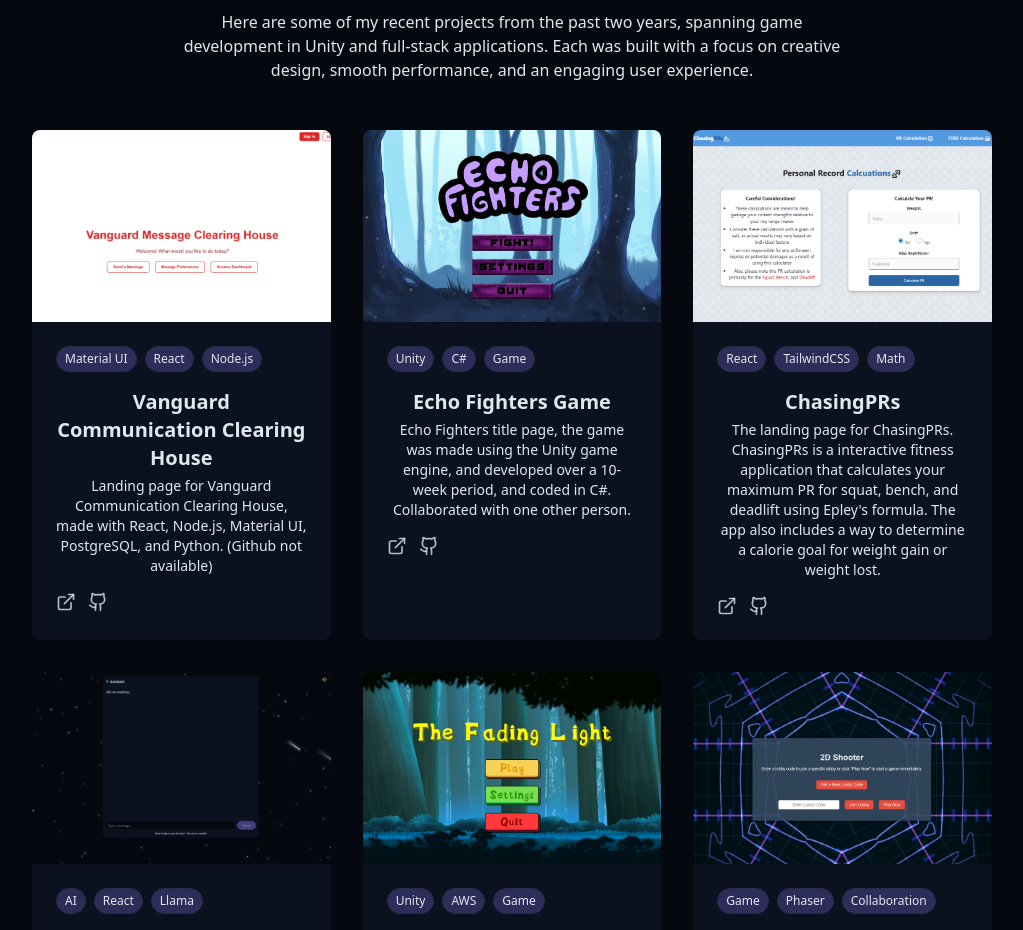
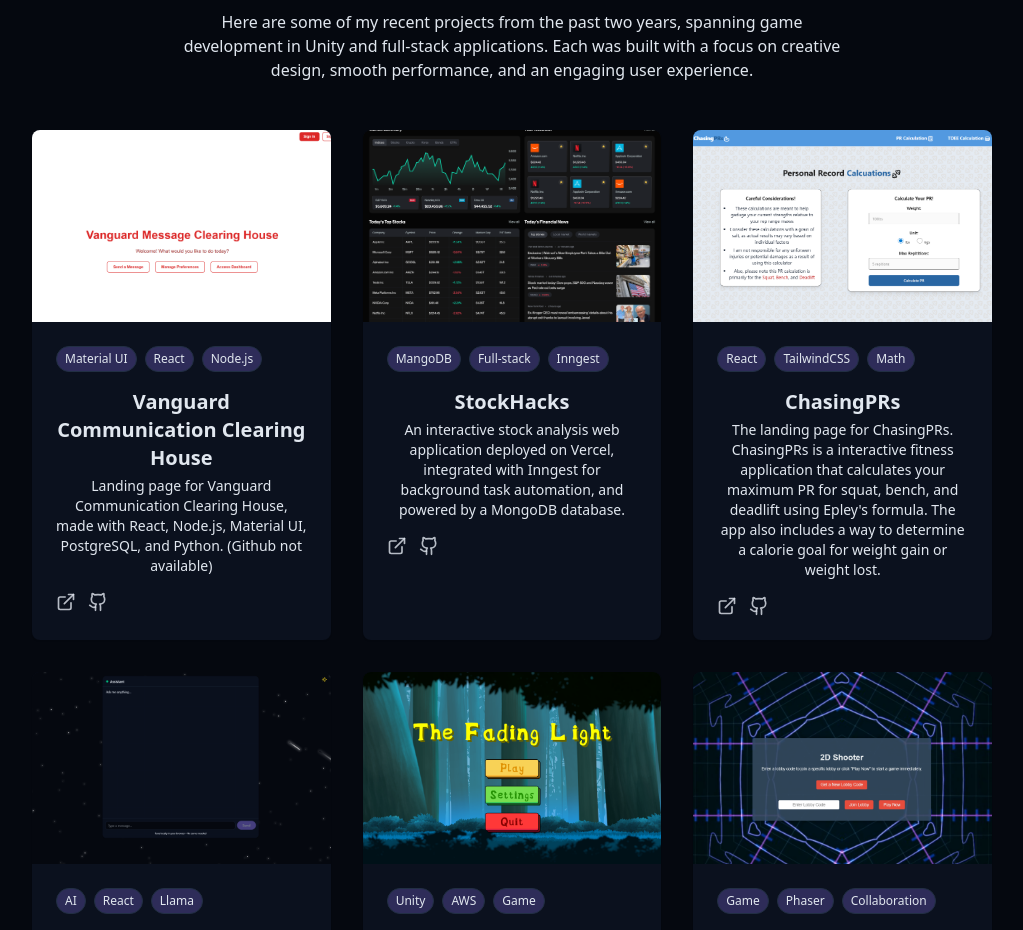
Before and after one commit to Jr3582/protfolioProject, a React (Vite) app: page / in a window 1280 px wide. Shown: the part 4360-5290 px from the top of the page, without its empty margins (128-1151 px from the left). Built offline with nearby package versions, Linux system fonts and the light colour scheme.

Commit message:
replaced echo fighters project with StockHacks

```diff
--- a/src/components/ProjectsSection.jsx
+++ b/src/components/ProjectsSection.jsx
@@ -13,12 +13,12 @@
     },
     {
         id: 2,
-        title: "Echo Fighters Game",
-        description: "Echo Fighters title page, the game was made using the Unity game engine, and developed over a 10-week period, and coded in C#. Collaborated with one other person.",
-        image: "/projects/EchoFighters.png",
-        tags: ["Unity", "C#", "Game"],
-        demoUrl: "https://jimbro0o0o.itch.io/echo-fighters",
-        githubUrl: "https://github.com/Jr3582/Echo-Fighters-CS342",
+        title: "StockHacks",
+        description: "An interactive stock analysis web application deployed on Vercel, integrated with Inngest for background task automation, and powered by a MongoDB database.",
+        image: "/projects/dashboard.png",
+        tags: ["MangoDB", "Full-stack", "Inngest"],
+        demoUrl: "https://stock-hacks.vercel.app/sign-in",
+        githubUrl: "https://github.com/Jr3582/StockHacks",
     },
     {
         id: 3,
```
Also changed, not shown: public/projects/dashboard.png (added).
